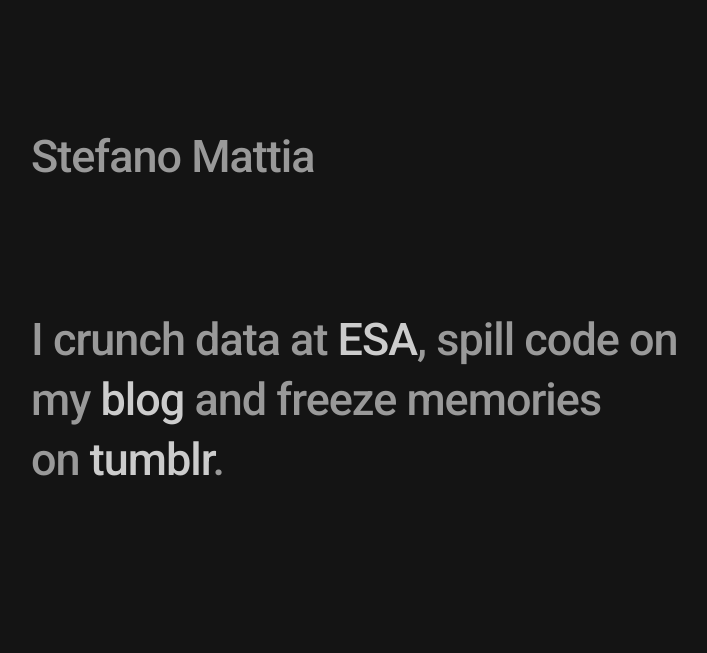
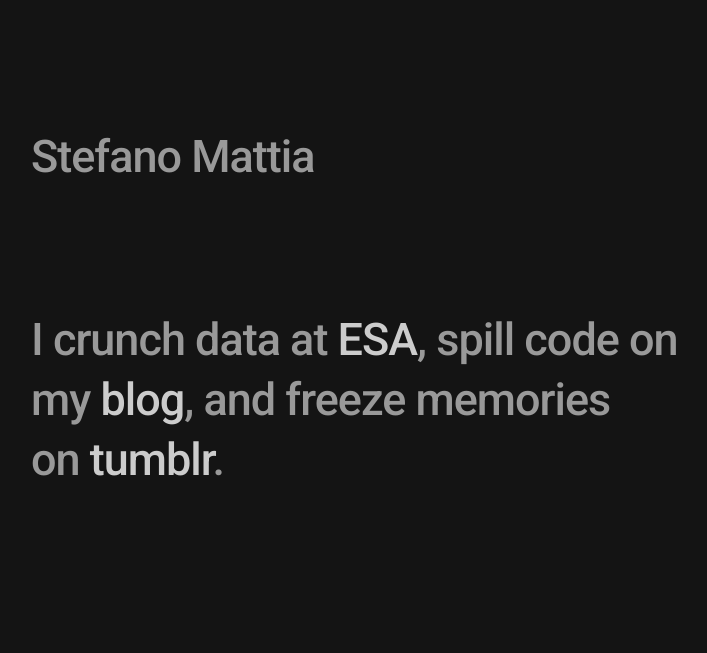
Before and after one commit to stefanomattia/landing-page, a plain HTML site: page index.html in a window 1280 px wide. Shown: the top 653 px of the page, without its empty margins (97-804 px from the left). Drawn offline with Linux system fonts and the light colour scheme.

Commit message:
Added Oxford comma

```diff
--- a/index.html
+++ b/index.html
@@ -48,7 +48,7 @@
 
 		<div class="bio">
 
-			<p>I crunch data at <a href="https://www.esa.int">ESA</a>, spill code on my <a href="http://notes.stefanomattia.net">blog</a> and freeze memories on <a href="http://blog.stefanomattia.it">tumblr</a>.</p>
+			<p>I crunch data at <a href="https://www.esa.int">ESA</a>, spill code on my <a href="http://notes.stefanomattia.net">blog</a>, and freeze memories on <a href="http://blog.stefanomattia.it">tumblr</a>.</p>
 
 		</div>
 
```
